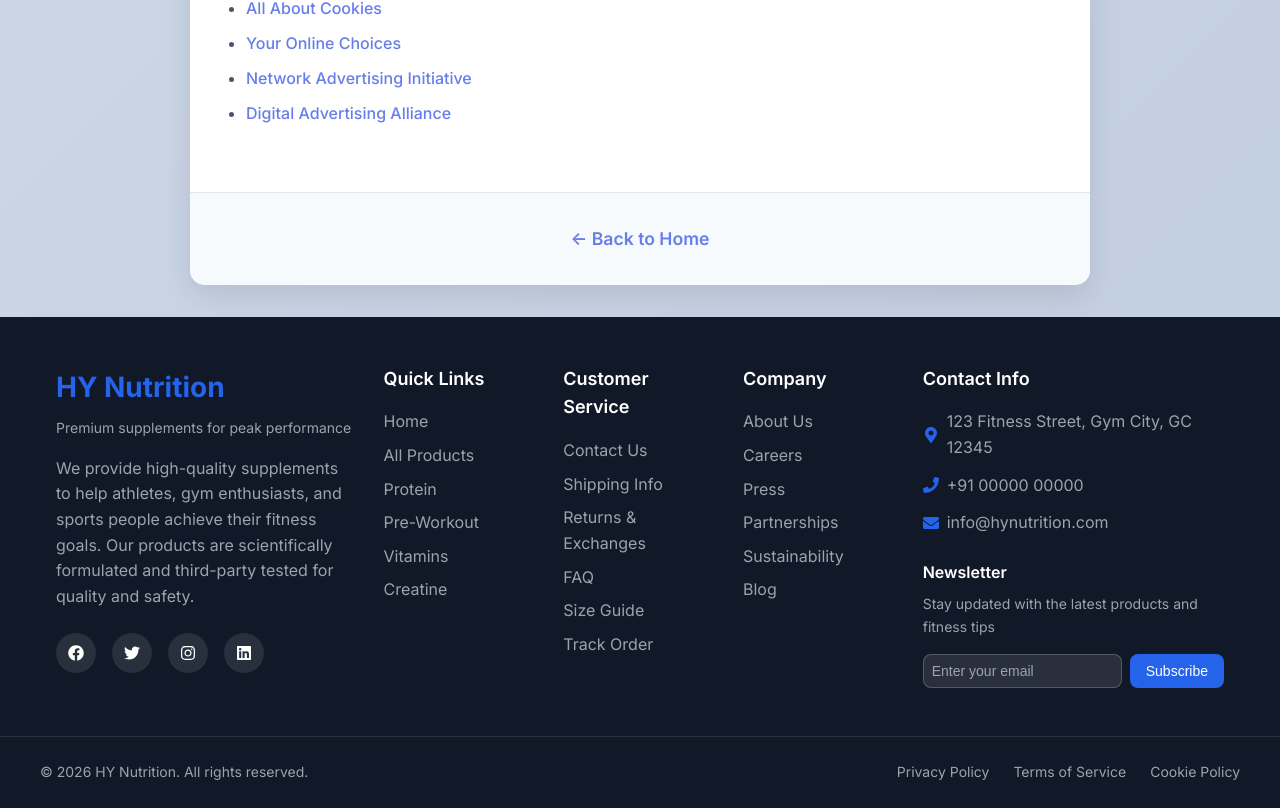
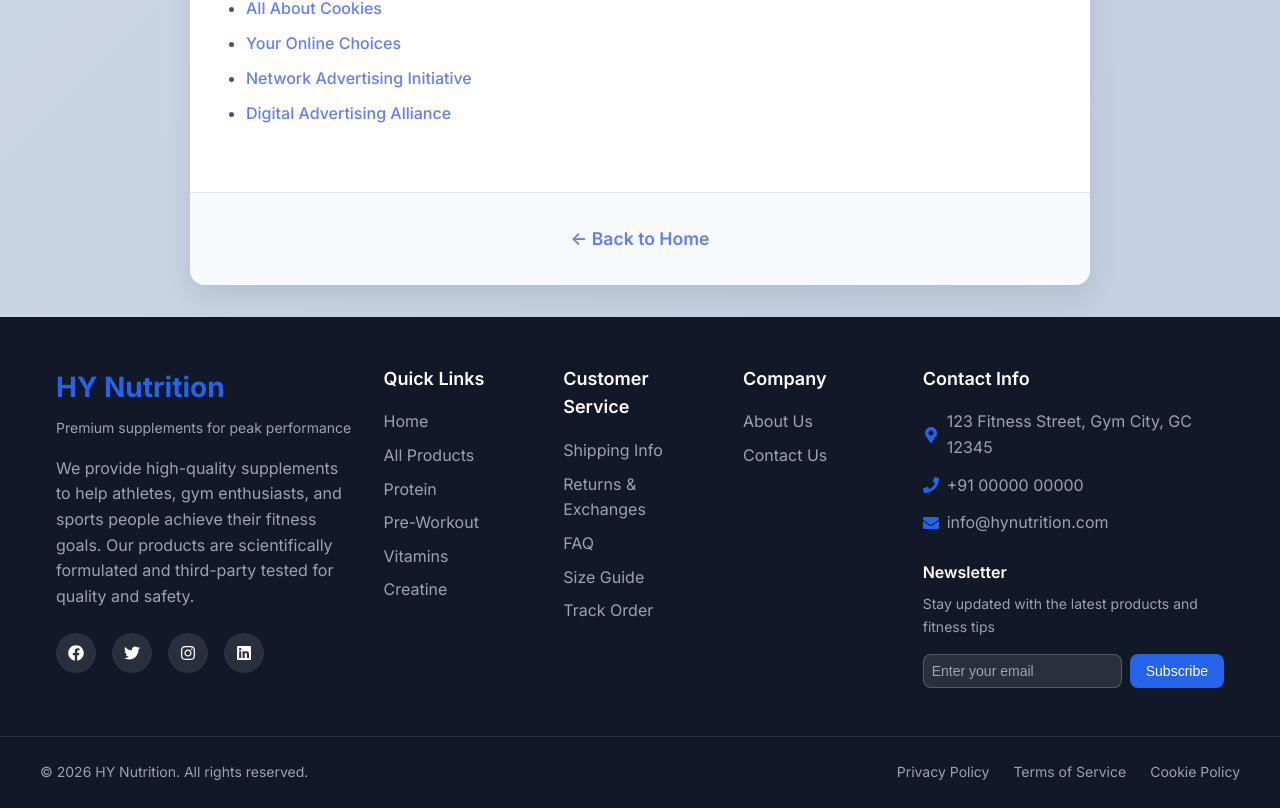
Before and after one commit to dipkrao/ECommerce, a React (Create React App) app: page /cookies in a window 1280 px wide. Shown: the part 8908-9716 px from the top of the page. Built offline with nearby package versions, Linux system fonts and the light colour scheme; no server answers; the HTML template or start-up script is replaced by a standard one.

Commit message:
cod epull

```diff
--- a/src/components/Footer/Footer.js
+++ b/src/components/Footer/Footer.js
@@ -65,7 +65,6 @@ const Footer = () => {
         <div className="footer-section">
           <h4 className="footer-heading">Customer Service</h4>
           <ul className="footer-links">
-            <li><Link to="/contact">Contact Us</Link></li>
             <li><Link to="/shipping">Shipping Info</Link></li>
             <li><Link to="/returns">Returns & Exchanges</Link></li>
             <li><Link to="/faq">FAQ</Link></li>
@@ -78,11 +77,13 @@ const Footer = () => {
           <h4 className="footer-heading">Company</h4>
           <ul className="footer-links">
             <li><Link to="/about">About Us</Link></li>
-            <li><Link to="/careers">Careers</Link></li>
-            <li><Link to="/press">Press</Link></li>
-            <li><Link to="/partners">Partnerships</Link></li>
-            <li><Link to="/sustainability">Sustainability</Link></li>
-            <li><Link to="/blog">Blog</Link></li>
+            <li><Link to="/contact">Contact Us</Link></li>
+
+            {/* <li><Link to="/careers">Careers</Link></li> */}
+            {/* <li><Link to="/press">Press</Link></li> */}
+            {/* <li><Link to="/partners">Partnerships</Link></li> */}
+            {/* <li><Link to="/sustainability">Sustainability</Link></li> */}
+            {/* <li><Link to="/blog">Blog</Link></li> */}
           </ul>
         </div>
 
```
